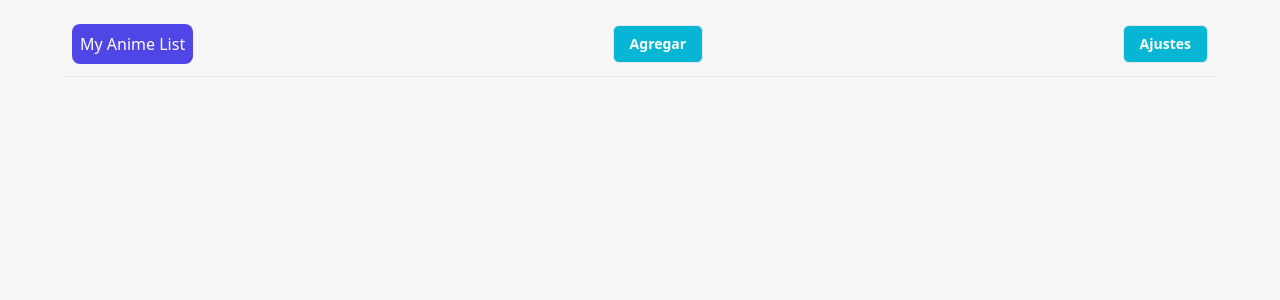
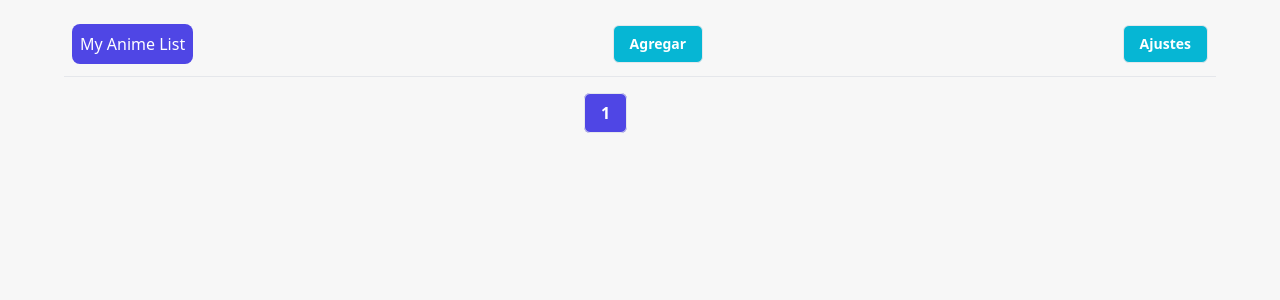
Before and after one commit to eidytrinidad/my-anime-list, an Angular app: page / in a window 1280 px wide. Shown: the top 300 px of the page. Built offline with nearby package versions, Linux system fonts and the light colour scheme.

Commit message:
working in pagination, adding total pages to anime component and pass it to pagination component, filtering animes by state in anime component, created array based on total pages in pagination and used as pages numbers

```diff
--- a/src/app/core/services/anime.service.ts
+++ b/src/app/core/services/anime.service.ts
@@ -20,8 +20,8 @@ export class AnimeService {
     return of(anime);
   }
   public addAnime(anime: Anime): Observable<Anime> {
-    this.animeList = [...this.animeList, anime];
-    // this.animeList = animes;
+    this.animeList.unshift(anime);
+    //this.animeList = animes;
     localStorage.setItem('animes', JSON.stringify(this.animeList));
     return of(anime);
   }
--- a/src/app/features/anime/anime-container/anime.component.html
+++ b/src/app/features/anime/anime-container/anime.component.html
@@ -1,16 +1,16 @@
 <section class="w-full">
   <article
-    class="w-full flex flex-col md:flex-row md:justify-around md:flex-wrap items-center "
+    class="w-full flex flex-col md:flex-row md:justify-around md:flex-wrap items-center"
   >
     <app-card
       (deleteEvent)="deleteAnime($event)"
       (updateEvent)="updateAnime($event)"
-      *ngFor="let anime of filteredAnimeList"
+      *ngFor="let anime of animeList"
       [anime]="anime"
     ></app-card>
   </article>
   <app-pagination
-    [animeList]="animeList"
+    [totalPages]="totalPages"
     [itemsPerPage]="itemsPerPage"
     (handleChangePageEvent)="handleChangePage($event)"
   ></app-pagination>
--- a/src/app/features/anime/anime-container/anime.component.ts
+++ b/src/app/features/anime/anime-container/anime.component.ts
@@ -11,8 +11,8 @@ import { AnimeService } from 'src/app/core/services/anime.service';
 })
 export class AnimeComponent implements OnInit {
   public animeList: Anime[] = [];
-  public filteredAnimeList: Anime[] = [];
-  public itemsPerPage =5;
+  public totalPages: number = 0;
+  public itemsPerPage = 5;
   public page = 1;
   constructor(
     private animeService: AnimeService,
@@ -21,21 +21,37 @@ export class AnimeComponent implements OnInit {
   ) {}
 
   ngOnInit(): void {
+    this.getAnimesByState();
+  }
+
+  public getAnimesByState() {
+    let disabledAnimes = this.getAnimeList().filter(
+      (anime) => anime.state === AnimeState.DISABLE
+    );
+    let enabledAnimes = this.getAnimeList().filter(
+      (anime) => anime.state === AnimeState.ENABLE
+    );
     this.route.queryParams.subscribe(({ showdisable }) => {
       if (showdisable) {
         return this.disabledAnimes();
       }
-      return this.getAnimeList();
+      this.totalPages =
+        enabledAnimes.length < this.itemsPerPage
+          ? 1
+          : Math.ceil(enabledAnimes.length / this.itemsPerPage);
+      return (this.animeList = enabledAnimes.slice(
+        this.page * this.itemsPerPage - this.itemsPerPage,
+        this.page * this.itemsPerPage
+      ));
     });
   }
 
   public getAnimeList() {
+    let animeListData: Anime[] = [];
     this.animeService.getAnimeList().subscribe((animes) => {
-      this.animeList = animes.filter(
-        (anime) => anime.state !== AnimeState.DISABLE
-      );
-      this.pagination();
+      animeListData = animes;
     });
+    return animeListData;
   }
 
   public deleteAnime(id: string) {
@@ -50,7 +66,7 @@ export class AnimeComponent implements OnInit {
     });
 
     this.animeService.deleteAnime(animeList).subscribe(() => {
-      this.getAnimeList();
+      this.getAnimesByState();
     });
   }
   public updateAnime(id: string) {
@@ -65,15 +81,8 @@ export class AnimeComponent implements OnInit {
     });
   }
 
-  public pagination() {
-    this.filteredAnimeList = this.animeList?.slice(
-      this.page * this.itemsPerPage - this.itemsPerPage,
-      this.page * this.itemsPerPage
-    );
-  }
-
   public handleChangePage(selectedPage: number) {
     this.page = selectedPage;
-    this.getAnimeList();
+    this.getAnimesByState();
   }
 }
--- a/src/app/shared/components/pagination/pagination.component.html
+++ b/src/app/shared/components/pagination/pagination.component.html
@@ -1,13 +1,15 @@
 <section class="flex justify-center mb-3">
   <ul class="min-w-28 py-3 flex">
-    <li *ngFor="let pages of paginationItems; index as i">
+    <li *ngFor="let pageNumber of pageList">
       <span
-        (click)="handleChangePage(i + 1)"
+        (click)="handleChangePage(pageNumber)"
         class="mr-2"
         [ngClass]="
-          page === i + 1 ? 'pagination-btn-secondary' : 'pagination-btn-primary'
+          page === pageNumber
+            ? 'pagination-btn-secondary'
+            : 'pagination-btn-primary'
         "
-        >{{ i + 1 }}</span
+        >{{ pageNumber }}</span
       >
     </li>
   </ul>
--- a/src/app/shared/components/pagination/pagination.component.ts
+++ b/src/app/shared/components/pagination/pagination.component.ts
@@ -7,27 +7,25 @@ import { Anime } from 'src/app/core/models/anime.interface';
   styleUrls: ['./pagination.component.css'],
 })
 export class PaginationComponent implements OnInit {
-  @Input() animeList: Anime[] = [];
+  @Input() totalPages: number = 0;
   @Input() itemsPerPage: number = 0;
   @Output() handleChangePageEvent = new EventEmitter();
   public page: number = 1;
-  public paginationItems: any;
+  public pageList: number[] = [];
   constructor() {}
 
   ngOnInit(): void {
     this.pagination();
   }
   public pagination() {
-    this.paginationItems = this.animeList.slice(
-      0,
-      this.animeList.length <= this.itemsPerPage
-        ? 1
-        : Math.ceil(this.animeList.length / this.itemsPerPage)
-    );
+    this.pageList = Array(this.totalPages)
+      .fill(0)
+      .map((_, i) => i + 1);
   }
 
   public handleChangePage(page: number) {
     this.page = page;
+
     this.handleChangePageEvent.emit(page);
   }
 }
```
